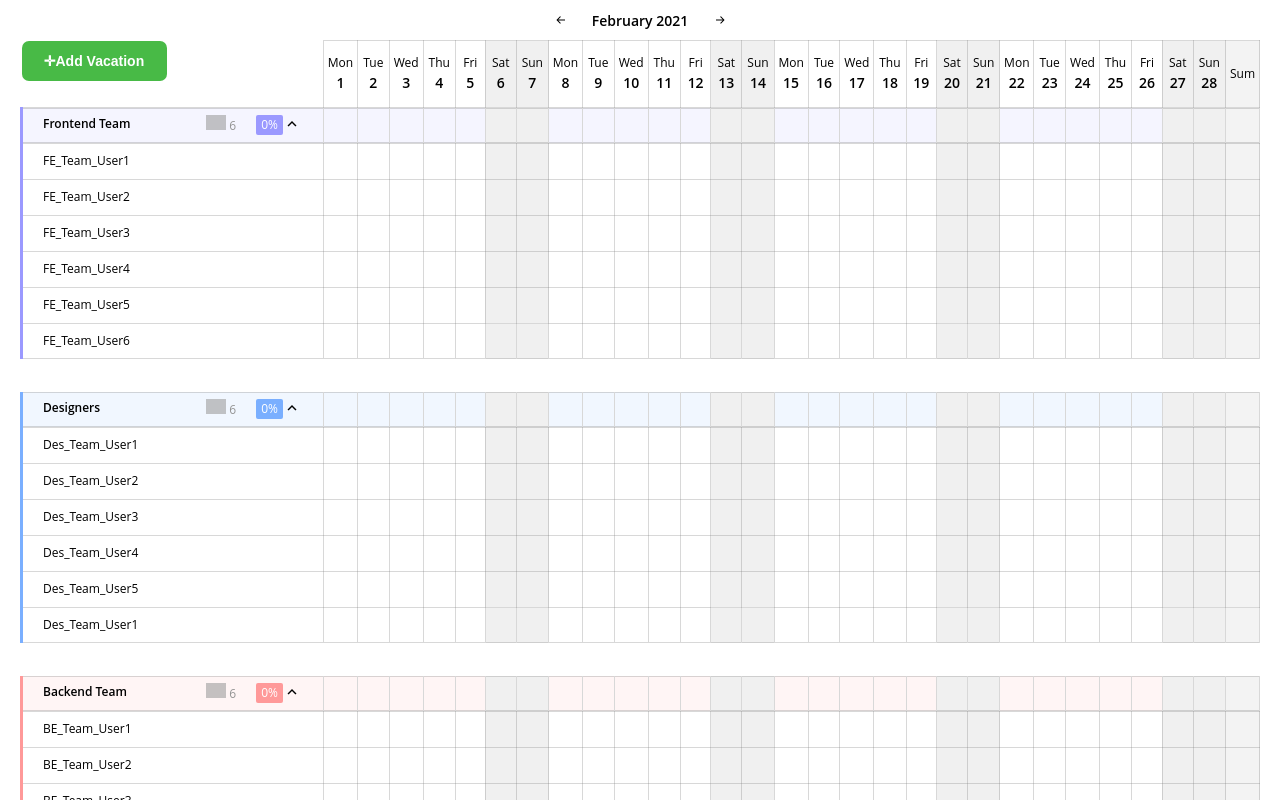
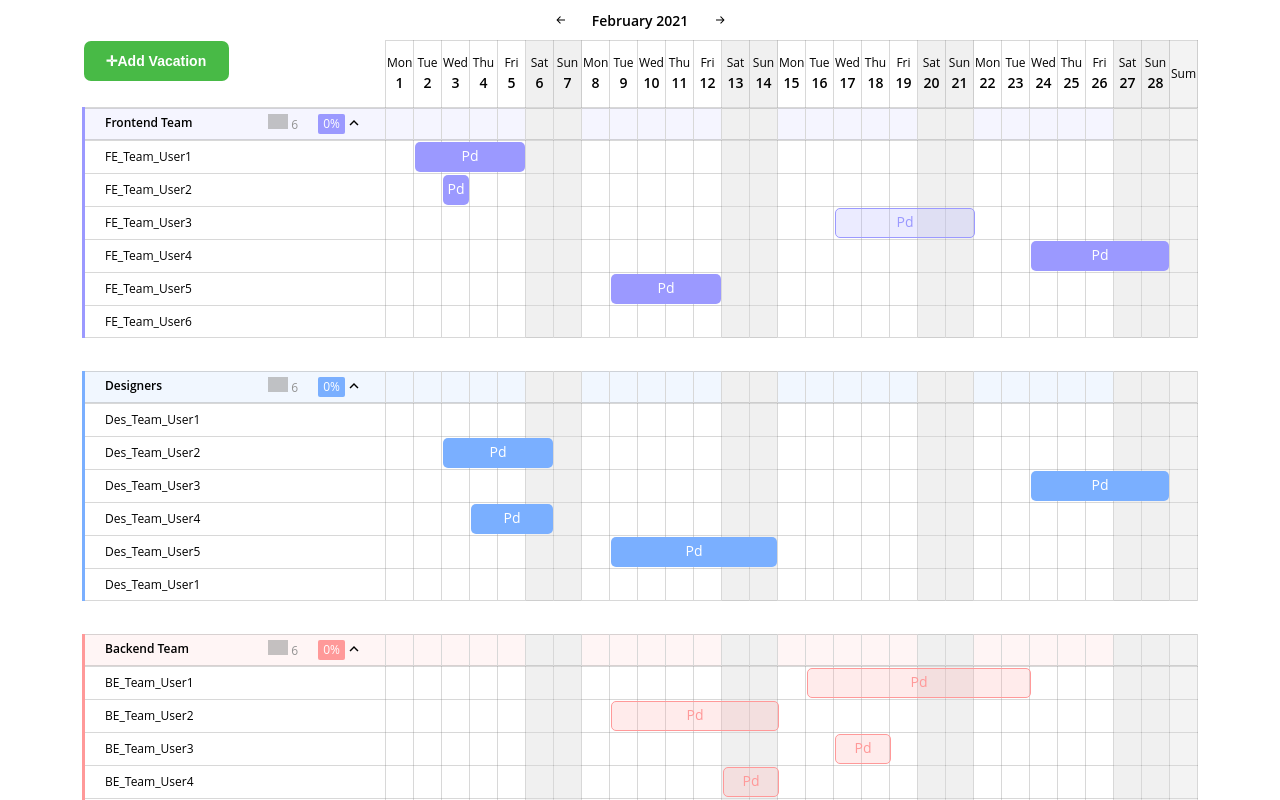
Before and after one commit to e-amelina/vacations-react, a React (Create React App) app: page / in a window 1280 px wide. Shown: the top 800 px of the page. Built offline with nearby package versions, Linux system fonts and the light colour scheme; grey boxes are pictures that could not be loaded.

Commit message:
Added vacations

```diff
--- a/src/api/api.js
+++ b/src/api/api.js
@@ -8,8 +8,8 @@ export const data = {
             name: "FE_Team_User1",
             vacations: [
               {
-                startDate: "01.09.2020",
-                endDate: "04.09.2020",
+                startDate: "01.02.2020",
+                endDate: "04.02.2020",
                 type: "Paid",
               },
               {
@@ -23,8 +23,8 @@ export const data = {
             name: "FE_Team_User2",
             vacations: [
               {
-                startDate: "02.09.2020",
-                endDate: "02.09.2020",
+                startDate: "02.02.2020",
+                endDate: "02.02.2020",
                 type: "Paid",
               },
               {
@@ -38,8 +38,8 @@ export const data = {
             name: "FE_Team_User3",
             vacations: [
               {
-                startDate: "16.09.2020",
-                endDate: "20.09.2020",
+                startDate: "16.02.2020",
+                endDate: "20.02.2020",
                 type: "UnPaid",
               },
               {
@@ -53,8 +53,8 @@ export const data = {
             name: "FE_Team_User4",
             vacations: [
               {
-                startDate: "23.09.2020",
-                endDate: "27.09.2020",
+                startDate: "23.02.2020",
+                endDate: "27.02.2020",
                 type: "Paid",
               },
               {
@@ -68,8 +68,8 @@ export const data = {
             name: "FE_Team_User5",
             vacations: [
               {
-                startDate: "08.09.2020",
-                endDate: "11.09.2020",
+                startDate: "08.02.2020",
+                endDate: "11.02.2020",
                 type: "Paid",
               },
               {
@@ -119,8 +119,8 @@ export const data = {
             name: "Des_Team_User2",
             vacations: [
               {
-                startDate: "02.09.2020",
-                endDate: "05.09.2020",
+                startDate: "02.02.2020",
+                endDate: "05.02.2020",
                 type: "Paid",
               },
               {
@@ -134,8 +134,8 @@ export const data = {
             name: "Des_Team_User3",
             vacations: [
               {
-                startDate: "23.09.2020",
-                endDate: "27.09.2020",
+                startDate: "23.02.2020",
+                endDate: "27.02.2020",
                 type: "Paid",
               },
               {
@@ -149,8 +149,8 @@ export const data = {
             name: "Des_Team_User4",
             vacations: [
               {
-                startDate: "03.09.2020",
-                endDate: "05.09.2020",
+                startDate: "03.02.2020",
+                endDate: "05.02.2020",
                 type: "Paid",
               },
               {
@@ -164,8 +164,8 @@ export const data = {
             name: "Des_Team_User5",
             vacations: [
               {
-                startDate: "08.09.2020",
-                endDate: "13.09.2020",
+                startDate: "08.02.2020",
+                endDate: "13.02.2020",
                 type: "Paid",
               },
               {
@@ -215,8 +215,8 @@ export const data = {
             name: "BE_Team_User2",
             vacations: [
               {
-                startDate: "08.09.2020",
-                endDate: "13.09.2020",
+                startDate: "08.02.2020",
+                endDate: "13.02.2020",
                 type: "UnPaid",
               },
               {
@@ -230,8 +230,8 @@ export const data = {
             name: "BE_Team_User3",
             vacations: [
               {
-                startDate: "16.09.2020",
-                endDate: "17.09.2020",
+                startDate: "16.02.2020",
+                endDate: "17.02.2020",
                 type: "UnPaid",
               },
               {
@@ -245,8 +245,8 @@ export const data = {
             name: "BE_Team_User4",
             vacations: [
               {
-                startDate: "12.09.2020",
-                endDate: "13.09.2020",
+                startDate: "12.02.2020",
+                endDate: "13.02.2020",
                 type: "UnPaid",
               },
               {
@@ -275,8 +275,8 @@ export const data = {
             name: "BE_Team_User6",
             vacations: [
               {
-                startDate: "01.09.2020",
-                endDate: "05.09.2020",
+                startDate: "01.02.2020",
+                endDate: "05.02.2020",
                 type: "UnPaid",
               },
               {
@@ -327,8 +327,8 @@ export const data = {
             name: "Man_Team_User3",
             vacations: [
               {
-                startDate: "08.09.2020",
-                endDate: "20.09.2020",
+                startDate: "08.02.2020",
+                endDate: "20.02.2020",
                 type: "Paid",
               },
               {
--- a/src/components/TableBody.js
+++ b/src/components/TableBody.js
@@ -9,39 +9,90 @@ export default class TableBody extends Component {
         this.state = data;
     }
 
+    getPaidDays(vacations) {
+        const paidDays = [];
+        vacations.forEach((vacation) => {
+          paidDays.push({
+            startDay: Number.parseInt(vacation.startDate.split(".")[0], 10),
+            month: Number.parseInt(vacation.startDate.split(".")[1], 10),
+            endDay: Number.parseInt(vacation.endDate.split(".")[0], 10),
+            type: vacation.type,
+          });
+        });
+
+        return paidDays;
+    }
+
     renderCells(rowNumber, teamNumber) {
         const cells = [];
+        let paidDays = [];
+
+        if(rowNumber) {
+            paidDays = this.getPaidDays(this.state.teams[teamNumber].members[rowNumber - 1].vacations);
+        }
 
         for(let cellNumber = 0; cellNumber < this.props.size - 1; cellNumber++) {
             const date = new Date(this.year, this.month - 1, cellNumber + 1);
+
+            let className = "cell ";
+
             if(cellNumber === this.props.size - 2) {
-                cells.push(<td className = "cell cell-sum" key = {cellNumber}>
+                className += "cell-sum ";
+                cells.push(<td className = {className}>
                     {(!rowNumber) && <div className = "border-top border-bottom"></div>}
                     {(rowNumber === this.state.teams[teamNumber].members.length) && <div className = "border-bottom"></div>}
+                    {this.addPaidDays(cellNumber, paidDays)}
                     </td>);
             }
             if (Utils.hiddenDays(cellNumber + 1, this.countDays, this.props.size)) {
-                cells.push(<td className = "cell hidden" key = {cellNumber}>
+                className += "hidden "
+                cells.push(<td className = {className}>
                     {(!rowNumber) && <div className = "border-top border-bottom"></div>}
                     {(rowNumber === this.state.teams[teamNumber].members.length) && <div className = "border-bottom"></div>}
+                    {this.addPaidDays(cellNumber, paidDays)}
                     </td>);
             } else {
                 const weekdayName = date.toLocaleDateString("en-US", { weekday: "short" });
                 if (Utils.isWeekend(weekdayName)) {
-                    cells.push(<td className = "cell weekend" key = {cellNumber}>
+                    className+= "weekend "
+                    cells.push(<td className = {className}>
                         {(!rowNumber) && <div className = "border-top border-bottom"></div>}
                         {(rowNumber === this.state.teams[teamNumber].members.length) && <div className = "border-bottom"></div>}
+                        {this.addPaidDays(cellNumber, paidDays)}
                         </td>);
                 } else {
-                    cells.push(<td className = "cell" key = {cellNumber}>
+                    cells.push(<td className = {className}>
                         {(!rowNumber) && <div className = "border-top border-bottom"></div>}
                         {( rowNumber === this.state.teams[teamNumber].members.length) && <div className = "border-bottom"></div>}
+                        {this.addPaidDays(cellNumber, paidDays)}
                         </td>);
                 }
             }
         }
 
         return cells;
+    }
+
+    addPaidDays(cellNumber, paidDays) {
+
+        let element = "";
+
+        paidDays.forEach((day) => {
+            if (day.month === this.month) {
+                if (cellNumber === day.startDay) {
+
+                    const vacation = day.endDay + 1 - day.startDay;
+
+                    element = <div className = {day.type === "Paid" ? "paid-day" : "unpaid-day"} style = {{
+                            width: `${vacation * 27 + vacation - 2}px`,
+                            position: 'absolute'
+                        }}>Pd</div>
+
+                }
+            }
+        });
+
+        return element;
     }
 
     createTeamInformation(teamNumber) {
@@ -102,15 +153,15 @@ export default class TableBody extends Component {
                if(!rowNumber) {
                     let className = "department ";
                     className += this.state.teams[teamNumber].name.split(" ").join("-");
-                    rows.push(<tr key = {teamNumber} className = {className}>
+                    rows.push(<tr className = {className}>
                         {this.createTeamInformation(teamNumber)}
                         {this.renderCells(rowNumber, teamNumber)}
                     </tr>)
                } else if(rowNumber === this.state.teams[teamNumber].members.length) {
                 let className = "last-row ";
                 className += this.state.teams[teamNumber].name.split(" ").join("-");
-                rows.push(<tr key = {teamNumber} className = {className}>
-                    <td key = {rowNumber} className = "cell team">
+                rows.push(<tr className = {className}>
+                    <td className = "cell team">
                         {this.state.teams[teamNumber].members[rowNumber - 1].name}
                         {(!rowNumber) && <div className = "border-top"></div>}
                         {(rowNumber === this.state.teams[teamNumber].members.length) && <div className = "border-bottom"></div>}
@@ -118,8 +169,8 @@ export default class TableBody extends Component {
                     {this.renderCells(rowNumber, teamNumber)}
                 </tr>)
                } else {
-                rows.push(<tr key = {teamNumber} className = {this.state.teams[teamNumber].name.split(" ").join("-")}>
-                    <td key = {rowNumber} className = "cell team">{this.state.teams[teamNumber].members[rowNumber - 1].name}</td>
+                rows.push(<tr className = {this.state.teams[teamNumber].name.split(" ").join("-")}>
+                    <td className = "cell team">{this.state.teams[teamNumber].members[rowNumber - 1].name}</td>
                     {this.renderCells(rowNumber, teamNumber)}
                 </tr>)
                }
--- a/src/styles/_main.scss
+++ b/src/styles/_main.scss
@@ -6,5 +6,5 @@ body {
 }
 
 .App {
-    margin: 0 20px;
+    margin: 0 5px;
 }
--- a/src/styles/_table.scss
+++ b/src/styles/_table.scss
@@ -25,8 +25,10 @@ table {
 
   .cell {
     border: 1px solid rgba(126, 126, 126, 0.3);
-    width: 34px;
-    height: 33px;
+    min-width: 25px;
+    max-width: 25px;
+    width: 25px;
+    height: 30px;
     transition: background-color 0.3s;
 
     &:hover {
--- a/src/styles/_tableBody.scss
+++ b/src/styles/_tableBody.scss
@@ -18,6 +18,10 @@ tr.department {
     }
   }
 
+  .weekend {
+    background: #f0f0f0;
+  }
+
   tr {
 
     &.Frontend-Team {
@@ -27,10 +31,23 @@ tr.department {
             background: rgba(155, 153, 255, 0.1);
         }
 
+        & td {
+          position: relative;
+
           & > .paid-day {
             background-color: $frontend;
+            border-color: #fff;
+            top: 1px;
+          }
+
+          & > .unpaid-day {
+            background-color: rgba($color: $frontend, $alpha: 0.2);
+            color: $frontend;
             border-color: $frontend;
+            top: 1px;
           }
+        }
+
 
         .team {
             &__percentage-absent {
@@ -46,9 +63,20 @@ tr.department {
             background: rgba(255, 153, 153, 0.1);
         }
 
+        & td {
+          position: relative;
+
           & > .paid-day {
             background-color: $backend;
+            top: 1px;
+          }
+
+          & > .unpaid-day {
+            background-color: rgba($color: $backend, $alpha: 0.2);
+            color: $backend;
             border-color: $backend;
+            top: 1px;
+          }
         }
 
         .team {
@@ -65,9 +93,22 @@ tr.department {
         background: rgba(122, 175, 255, 0.1);
         }
 
+        & td {
+
+          position: relative;
+
           & > .paid-day {
             background-color: $designers;
             border-color: $designers;
+            top: 1px;
+          }
+
+          & > .unpaid-day {
+            background-color: rgba($color: $designers, $alpha: 0.2);
+            color: $designers;
+            border-color: $designers;
+            top: 1px;
+          }
         }
 
         .team {
@@ -85,6 +126,23 @@ tr.department {
           background: rgba(255, 167, 104, 0.1);
         }
 
+        & td {
+          position: relative;
+
+          & > .paid-day {
+            background-color: $managers;
+            border-color: $managers;
+            top: 1px;
+          }
+
+          & > .unpaid-day {
+            background-color: rgba($color: $managers, $alpha: 0.2);
+            color: $managers;
+            border-color: $managers;
+            top: 1px;
+          }
+        }
+
         .team {
           &__percentage-absent {
               background: $managers;
@@ -98,9 +156,7 @@ tr.department {
     line-height: 18px;
   }
 
-  .weekend {
-    background: #f0f0f0;
-  }
+
 
   .team {
     min-width: 260px;
@@ -160,7 +216,6 @@ tr.department {
 
     td {
       position: relative;
-      z-index: 3;
     }
   }
 
@@ -169,7 +224,7 @@ tr.department {
     bottom: 0;
     left: 0;
     right: 0;
-    height: 34px;
+    height: 31px;
     z-index: 1;
     border-top: 1px solid rgba(126, 126, 126, 0.3);
   }
@@ -179,7 +234,7 @@ tr.department {
     bottom: 0;
     left: 0;
     right: 0;
-    height: 33px;
+    height: 30px;
     z-index: 1;
     border-bottom: 1px solid rgba(126, 126, 126, 0.3);
   }
@@ -199,14 +254,21 @@ tr.department {
   }
 
   .paid-day {
-    background-color: blueviolet;
-    border-color: blueviolet;
+    height: 30px;
+    z-index: 4;
+    color: #fff;
+    border-radius: 5px;
+    display: flex;
+    align-items: center;
+    justify-content: center;
   }
 
-  .paid-day-first {
-    border-radius: 5px 0 0 5px;
+  .unpaid-day {
+    border: 1px solid #000;
+    height: 28px;
+    z-index: 4;
+    border-radius: 5px;
+    display: flex;
+    align-items: center;
+    justify-content: center;
   }
-
-  .paid-day-last {
-    border-radius: 0 5px 5px 0;
-  }
--- a/src/styles/_tableHeader.scss
+++ b/src/styles/_tableHeader.scss
@@ -31,7 +31,3 @@
 .hidden {
   display: none;
 }
-
-.weekend {
-  background: #f0f0f0;
-}
```
Lines whose indentation alone changed are shown as unchanged.
